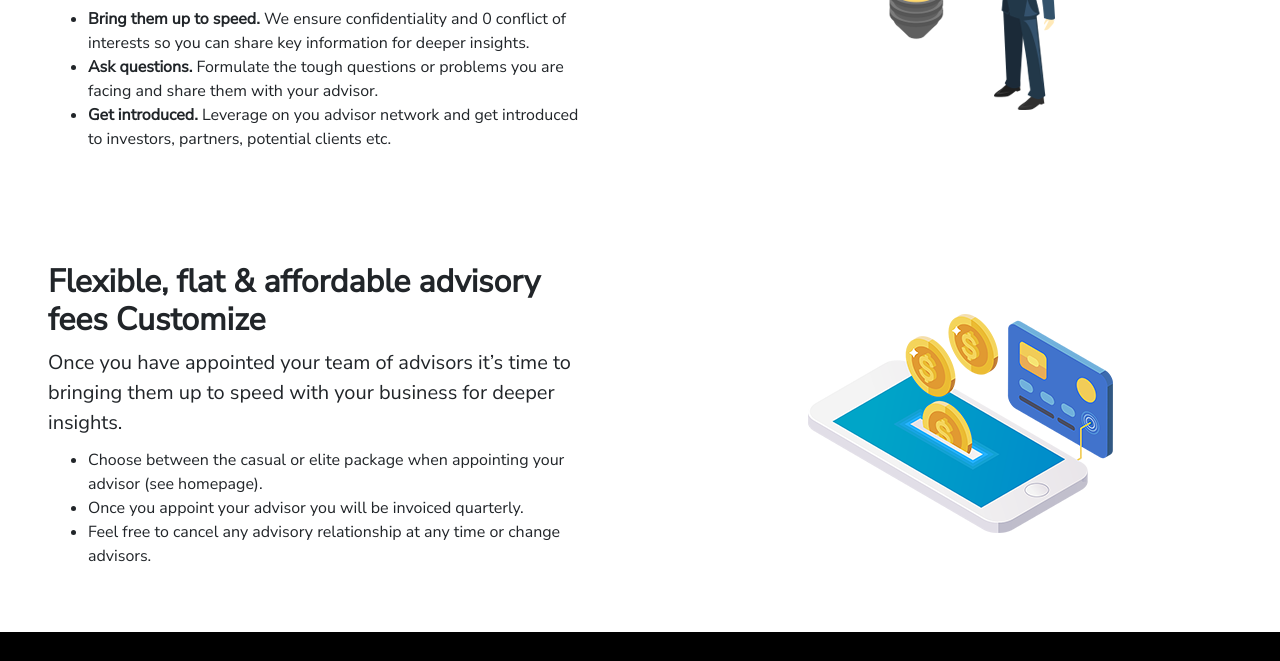
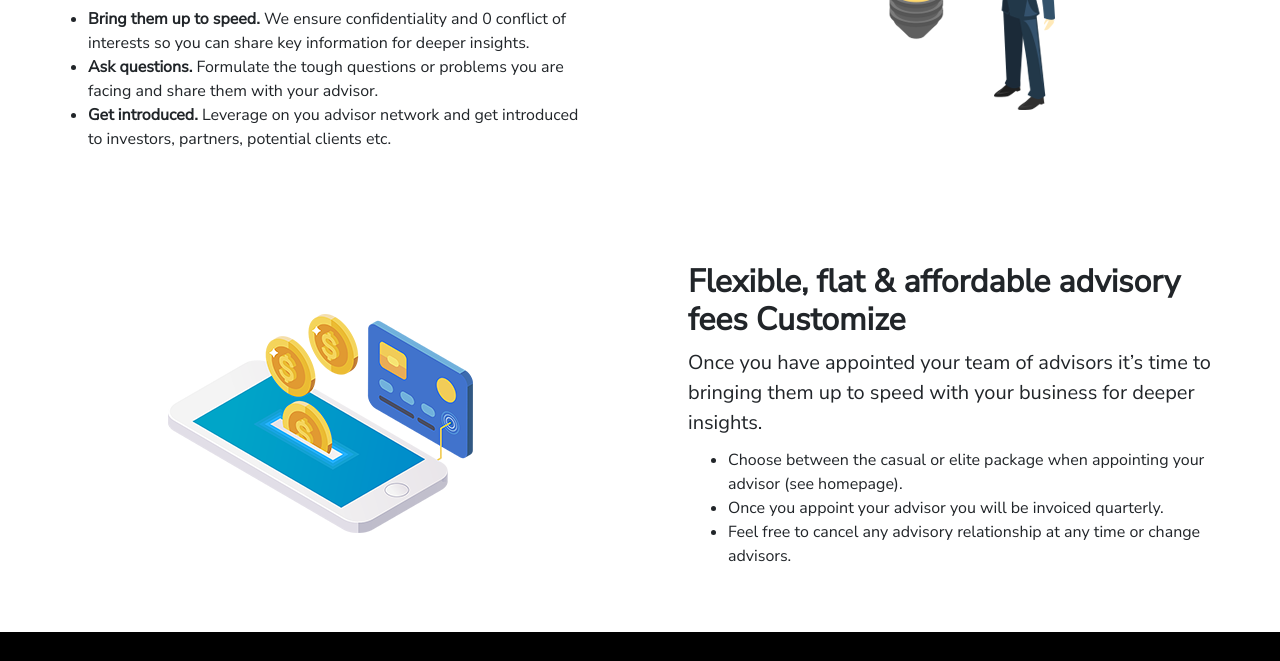
Before and after one commit to Bid4Group/mab-landingpage, a website: page index.html in a window 1280 px wide. Shown: the part 1696-2357 px from the top of the page. Drawn offline with Linux system fonts and the light colour scheme.

Commit message:
Changed order of last image.

```diff
--- a/index.html
+++ b/index.html
@@ -170,8 +170,8 @@
           </div>
         </div>
         <div class="row no-gutters">
-          <div class="col-lg-6 order-lg-2 text-white showcase-img" style="background: url('img/FlexibleFast_picture.png') no-repeat center center;"></div>
-          <div class="col-lg-6 order-lg-1 my-auto showcase-text">
+          <div class="col-lg-6 text-white showcase-img" style="background: url('img/FlexibleFast_picture.png') no-repeat center center;"></div>
+          <div class="col-lg-6 my-auto showcase-text">
             <h2>Flexible, flat &amp; affordable advisory fees Customize</h2>
             <p class="lead mb-0">Once you have appointed your team of advisors it’s time to bringing
                 them up to speed with your business for deeper insights.</p>
```
